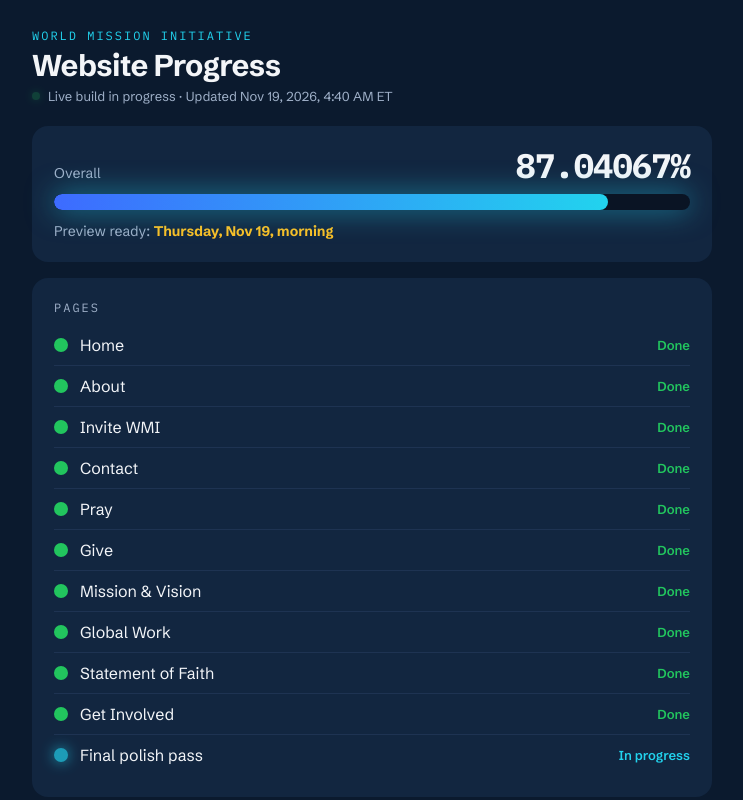
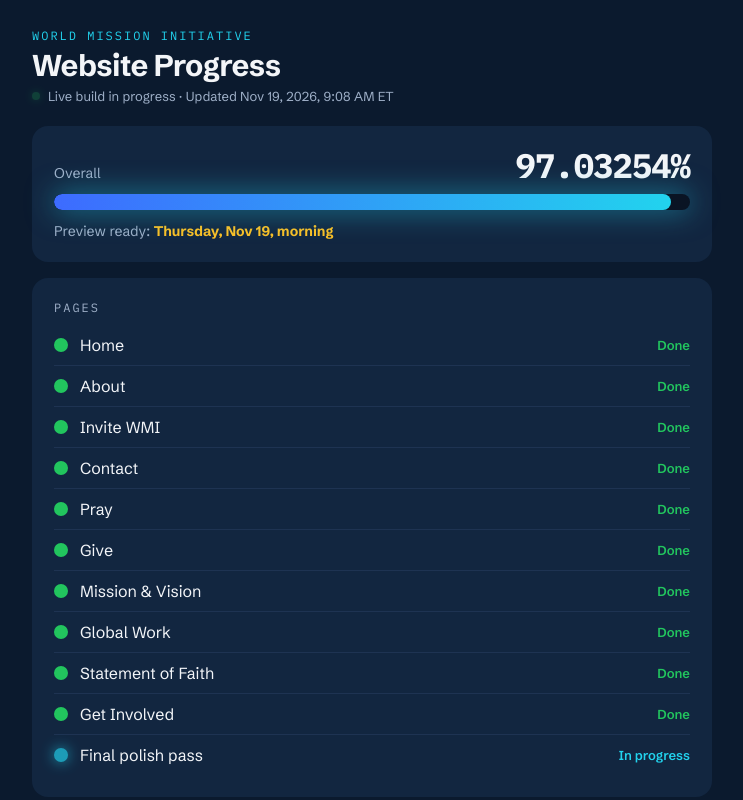
Before and after one commit to firesnatchers316/wmi-progress, a plain HTML site: page index.html in a window 1280 px wide. Shown: the top 800 px of the page, without its empty margins (268-1011 px from the left). Drawn offline with Linux system fonts and the light colour scheme.

Commit message:
Set progress to 97% and keep the bar from resetting on reload

```diff
--- a/index.html
+++ b/index.html
@@ -374,11 +374,11 @@ footer .verse{font-family:var(--mono);font-size:12px}
     <div class="card">
       <div class="overall-row">
         <span class="overall-label">Overall</span>
-        <span class="pct" id="pct">42.00000%</span>
+        <span class="pct" id="pct">97.00000%</span>
       </div>
       <div class="bar-wrap" id="barWrap">
         <div class="bar-track">
-          <div class="bar-fill" id="barFill"></div>
+          <div class="bar-fill" id="barFill" style="width:97%"></div>
         </div>
       </div>
       <div class="preview">Preview ready: <strong id="preview"></strong></div>
@@ -590,9 +590,9 @@ footer .verse{font-family:var(--mono);font-size:12px}
   <script>
     // All editable values live here. Update this object, then redeploy.
     const STATUS = {
-      updated: "Nov 19, 2026, 4:40 AM ET",
-      confirmed: 87,
-      nextMilestone: 90,
+      updated: "Nov 19, 2026, 9:08 AM ET",
+      confirmed: 97,
+      nextMilestone: 100,
       preview: "Thursday, Nov 19, morning",
       pages: [
         { name: "Home", status: "done" },
@@ -690,8 +690,19 @@ footer .verse{font-family:var(--mono);font-size:12px}
     });
 
     const activeDot = document.querySelector(".dot.is-active");
+    const CEILING = 99; // auto-ticks must never reach 100 (that triggers Zach's reveal)
+    const STORE_KEY = "wmi-progress-pct";
     let pct = STATUS.confirmed;
+    try {
+      const stored = parseFloat(localStorage.getItem(STORE_KEY));
+      if (Number.isFinite(stored) && stored > pct) pct = stored;
+    } catch (e) {}
+    pct = Math.min(Math.max(pct, STATUS.confirmed), CEILING);
     let t = 0;
+
+    function savePct() {
+      try { localStorage.setItem(STORE_KEY, String(pct)); } catch (e) {}
+    }
 
     function render() {
       const glow = 10 + 8 * Math.sin(t / 6);
@@ -708,10 +719,15 @@ footer .verse{font-family:var(--mono);font-size:12px}
     }
 
     render();
+    savePct();
     setInterval(() => {
       t += 1;
-      const gap = STATUS.nextMilestone - 0.5 - pct;
-      if (gap > 0) pct += Math.max(gap * 0.0004, 0.00031);
+      const target = Math.min(STATUS.nextMilestone - 0.5, CEILING);
+      const gap = target - pct;
+      if (gap > 0) {
+        pct = Math.min(pct + Math.max(gap * 0.0004, 0.00031), target);
+        savePct();
+      }
       render();
     }, 120);
     } else {
```
